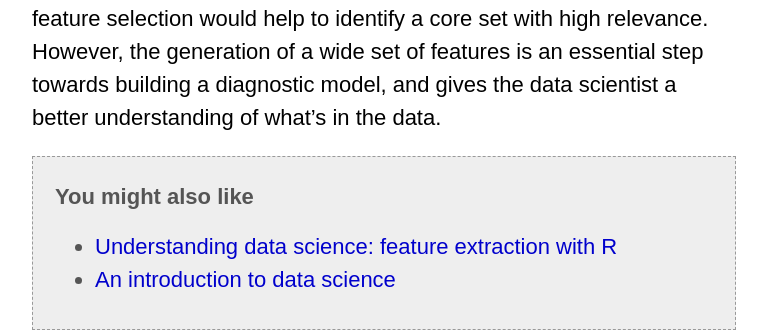
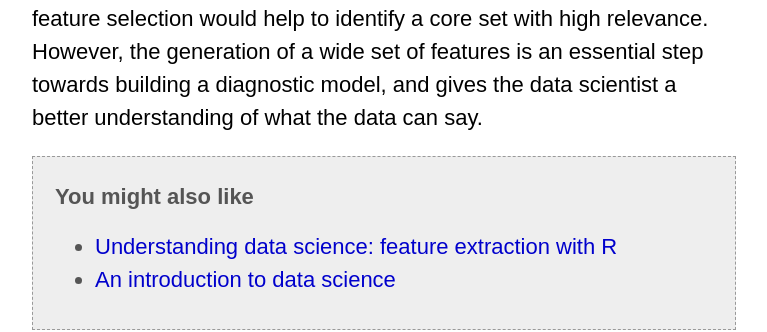
Before and after one commit to cowlet/cowlet.github.io, a Jekyll site: the page built from _posts/2013-10-14-understanding-data-science-calculating-useful-features-with-r.markdown, in a window 1280 px wide and 900 px high, scrolled down 19271 px. Shown: the part 392-724 px from the top of the window, without its empty margins (256-1023 px from the left). Built offline with Jekyll 4.4.1, drawn with Linux system fonts in a browser that asks for light colours; Markdown is read by kramdown in place of the engine named in the settings; some of the changed text lies outside the part shown.

Commit message:
Fix final sentence.

```diff
--- a/_posts/2013-10-14-understanding-data-science-calculating-useful-features-with-r.markdown
+++ b/_posts/2013-10-14-understanding-data-science-calculating-useful-features-with-r.markdown
@@ -271,4 +271,4 @@ Overall, these features suggest to me that bearing 1 should be considered to be
 
 Calculating useful features is an essential part of identifying patterns within data, and there are three broad categories of features to consider. Domain expertise is always a good starting point, since engineers automatically look for meaningful patterns and trends. Statistical measures can help to characterise a dataset when that domain knowledge is hard to access. And finally, visualising the data will give the data scientist a gut feel for what looks interesting, although translating that intuition into a calculation can be challenging.
 
-The next step in the process would be to model deterioration in bearings using these features. Plotting and viewing suggests that some features are more important than others for indicating defects, so a process of feature selection would help to identify a core set with high relevance. However, the generation of a wide set of features is an essential step towards building a diagnostic model, and gives the data scientist a better understanding of what's in the data.
+The next step in the process would be to model deterioration in bearings using these features. Plotting and viewing suggests that some features are more important than others for indicating defects, so a process of feature selection would help to identify a core set with high relevance. However, the generation of a wide set of features is an essential step towards building a diagnostic model, and gives the data scientist a better understanding of what the data can say.
```
